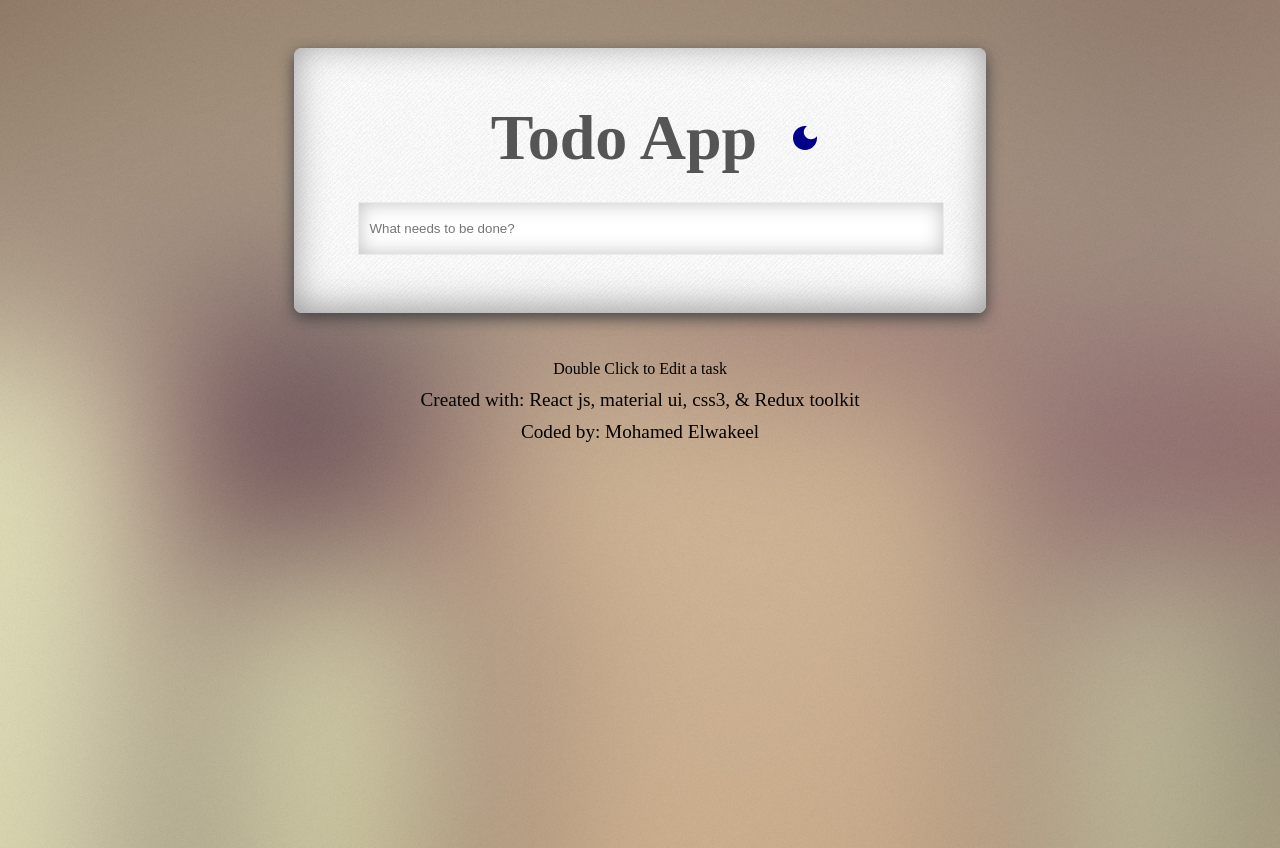
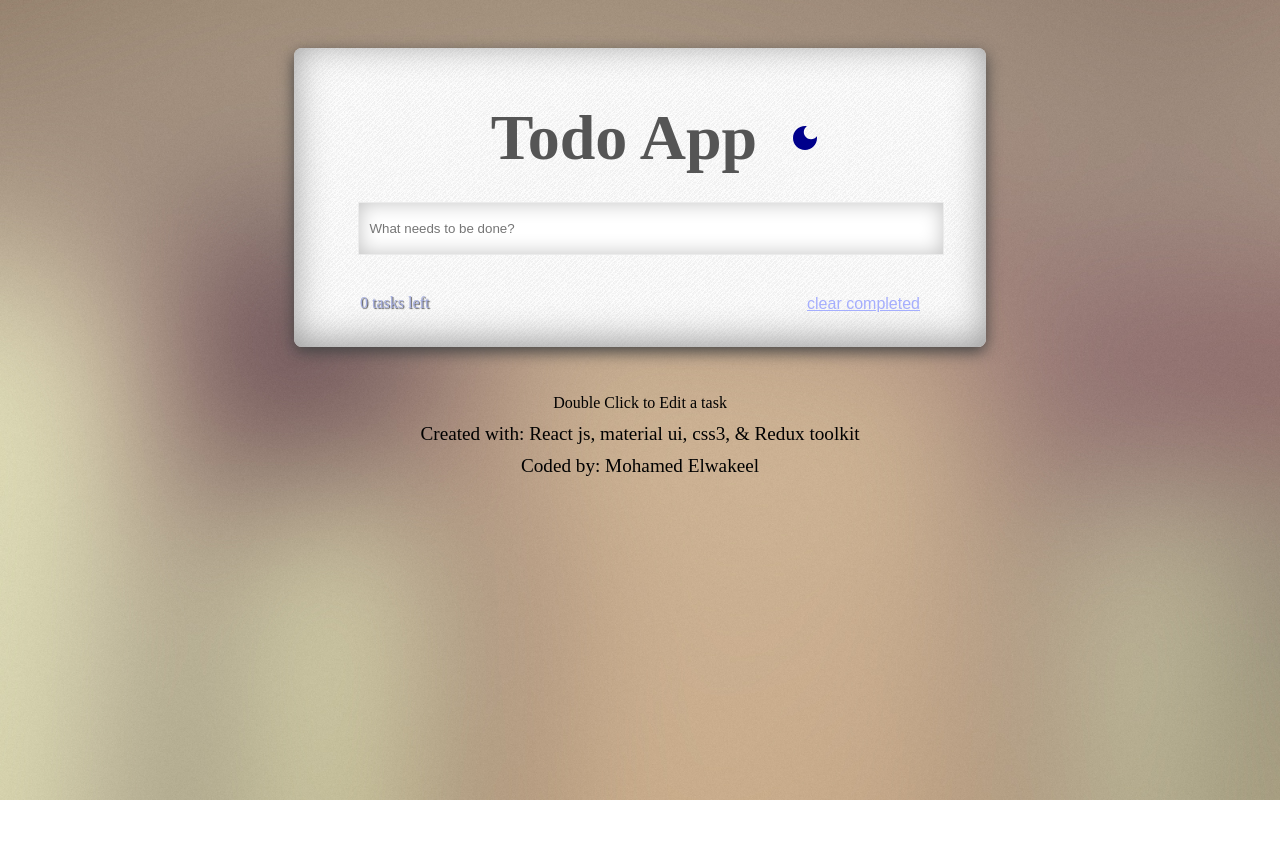
Before and after one commit to Mohamed-Elwakeel/todo-app-front, a React (Create React App) app: page / in a window 1280 px wide. After the commit the page ends 800 px from the top, so only its background shows below. Built offline with nearby package versions, Linux system fonts and the light colour scheme.

Commit message:
added the cardFooter componwnt so it handles the number of tasks that is not completed and the clear completed button and called it in the app.js

```diff
--- a/src/App.css
+++ b/src/App.css
@@ -1,15 +1,7 @@
-html, body {
-  height: 100%;
-  margin: 0;
-  padding: 0;
-}
-
 body {
   background: url('./assets/12.jpg') no-repeat center center fixed;
   background-size: cover;
 }
-
-
 
 .todoCard {
   background: url(./assets/debut_light.png);
@@ -20,7 +12,6 @@ body {
   border-radius: .5rem;
   box-shadow: 0 5px 15px #444, inset 0 -5px 35px #999;
 }
-
 
 .App-header {
   display: flex;
--- a/src/App.js
+++ b/src/App.js
@@ -4,6 +4,7 @@ import { AddTask } from "./Components/AddTask/AddTask";
 import { ListTask } from "./Components/ListTask";
 import LightModeIcon from "@mui/icons-material/LightMode";
 import DarkModeIcon from "@mui/icons-material/DarkMode";
+import CardFooter from "./Components/CardFooter/CardFooter";
 
 function App() {
   const [darkMode, setDarkMode] = useState(false);
@@ -25,6 +26,7 @@ function App() {
         </div>
         <AddTask />
         <ListTask />
+        <CardFooter />
       </div>
       <div className="appInfo">
         <h4>Double Click to Edit a task</h4>
--- /dev/null
+++ b/src/Components/CardFooter/CardFooter.jsx
@@ -0,0 +1,35 @@
+import React from "react";
+import styles from "./CardFooter.module.css";
+import { useDispatch, useSelector } from "react-redux";
+import { deleteTask } from "../../redux/tasksSlice";
+
+const CardFooter = ({ id }) => {
+    const dispatch = useDispatch();
+
+    const tasks = useSelector((state) => {
+        return state.tasks;
+    });
+
+    //Find and remove completed Task
+    const removeCompletedTask = () => {
+        tasks
+            .filter((task) => task.completed)
+            .forEach((completedTask) => {
+                dispatch(deleteTask({ id: completedTask.id }));
+            })
+    };
+
+    // Calculate the number of unchecked tasks
+    const uncheckedTasks = tasks.filter((task) => !task.completed).length;
+
+    return (
+        <div className={styles.footerContainer}>
+            <h4>
+                {uncheckedTasks} task{uncheckedTasks !== 1 ? "s" : ""} left
+            </h4>
+            <button onClick={removeCompletedTask}>clear completed</button>
+        </div>
+    );
+};
+
+export default CardFooter;
--- /dev/null
+++ b/src/Components/CardFooter/CardFooter.module.css
@@ -0,0 +1,25 @@
+.footerContainer {
+    display: flex;
+    justify-content: space-between;
+    margin-inline: 2rem;
+    padding: 0.5rem;
+}
+
+.footerContainer h4 {
+    color: #a5aedf;
+    text-shadow: 1px 1px 1px #555;
+}
+
+.footerContainer button {
+    background: none;
+    color: #A5AEFD;
+    border: none;
+    padding: 0;
+    text-decoration: underline;
+    font-size: 1rem;
+}
+
+.footerContainer button:hover {
+    cursor: pointer;
+    text-decoration: none;
+}
```
